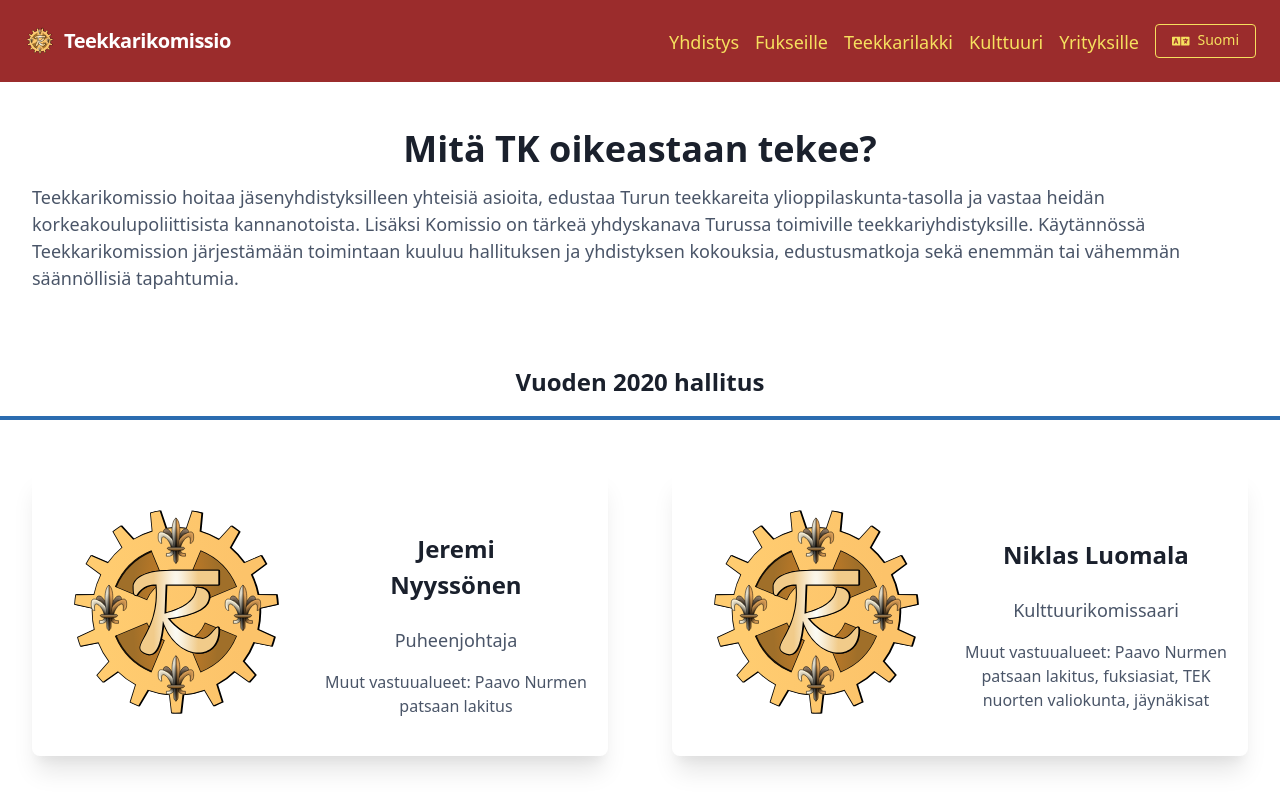
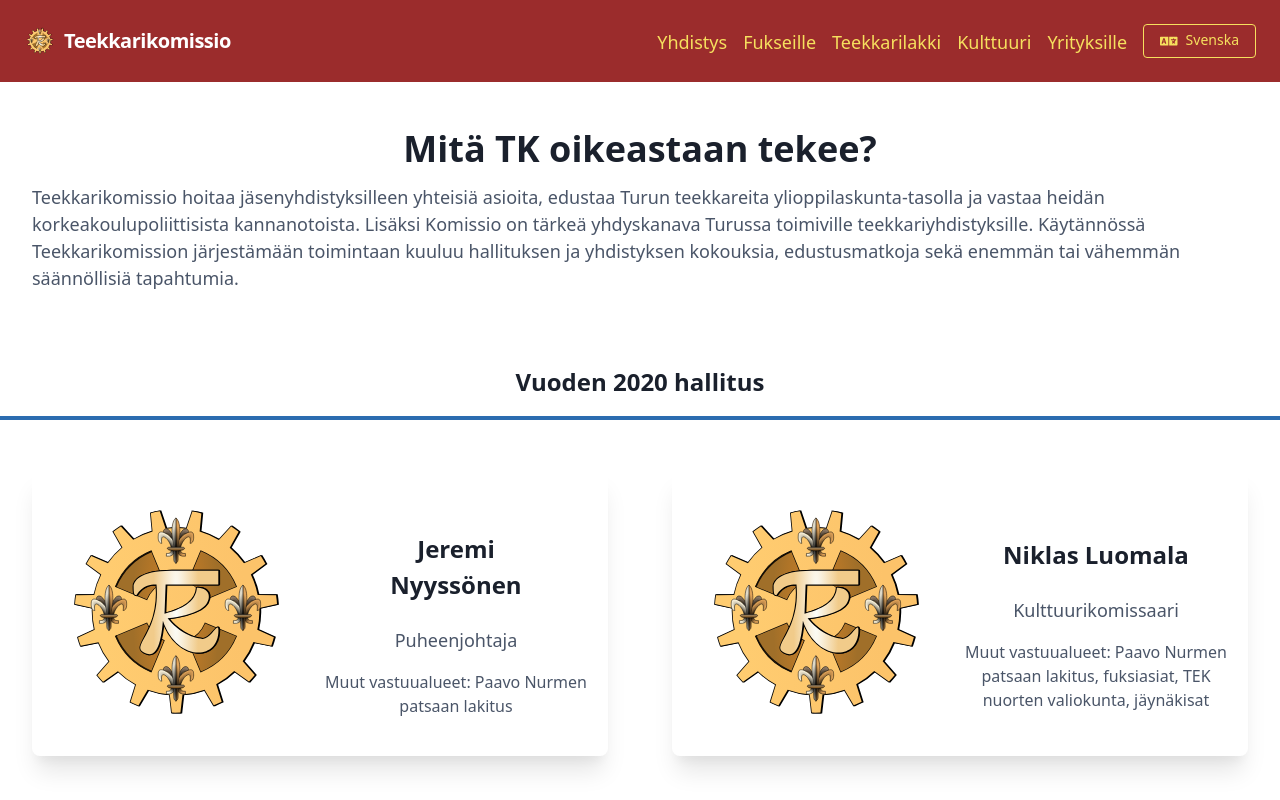
Before and after one commit to Teekkarikomissio/teekkarikomissio.fi, a Next.js app: page /fi/yhdistys in a window 1280 px wide. Shown: the top 800 px of the page. Built offline with nearby package versions, Linux system fonts and the light colour scheme; what next would draw is missing.

Commit message:
Removed none from meta

```diff
--- a/components/LocaleSwitcher.js
+++ b/components/LocaleSwitcher.js
@@ -25,7 +25,7 @@ export default function LocaleSwitcher() {
       className="mt-4 inline-flex text-sm px-4 py-2 leading-none border rounded text-yellow-400 border-yellow-400 hover:border-transparent hover:text-yellow-400 hover:bg-white lg:mt-0"
     >
       <FontAwesomeIcon className="mr-2 h-4" icon={faLanguage} />
-      {t(locale)}
+      {t(locale === 'sv' ? 'fi' : 'sv')}
     </button>
   );
 }
--- a/pages/index.js
+++ b/pages/index.js
@@ -1,4 +1,5 @@
-import { useEffect } from 'react';
+import React, { useEffect } from 'react';
+import Head from 'next/head';
 import Router, { useRouter } from 'next/router';
 import getInitialLocale from '../static-translations/getInitialLocale';
 
@@ -8,6 +9,8 @@ const Index = () => {
   useEffect(() => {
     Router.push(`/${getInitialLocale()}${asPath}`);
   }, [asPath]);
+
+  return <Head />;
 };
 
 export default Index;
```
